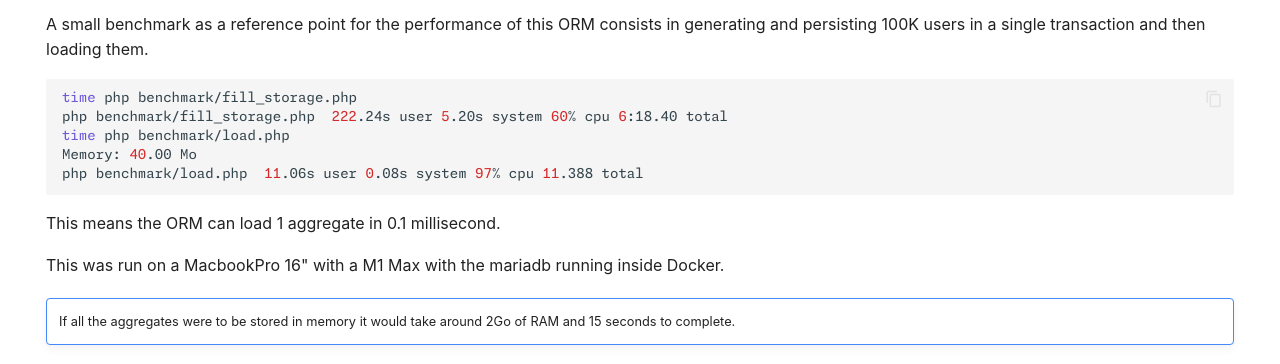
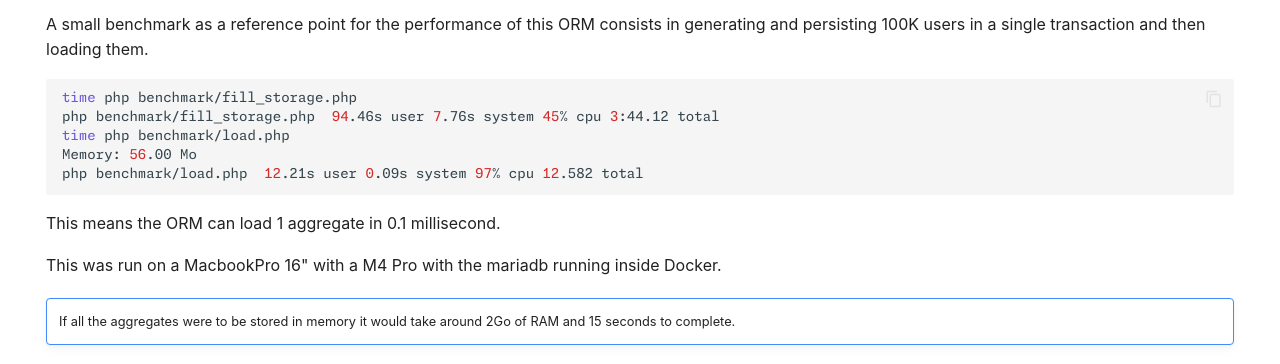
Before and after one commit to formal-php/orm, an MkDocs documentation site: the page built from documentation/benchmark.md, in a window 1280 px wide. Shown: the part 216-580 px from the top of the page. Built offline with MkDocs 1.6.1 and Material for MkDocs 9.7.7, drawn with Linux system fonts in a browser that asks for light colours; plug-ins that fetch from the network failed and are left out.

Commit message:
update benchmark

````diff
--- a/documentation/benchmark.md
+++ b/documentation/benchmark.md
@@ -10,15 +10,15 @@ A small benchmark as a reference point for the performance of this ORM consists
 
 ```sh
 time php benchmark/fill_storage.php
-php benchmark/fill_storage.php  222.24s user 5.20s system 60% cpu 6:18.40 total
+php benchmark/fill_storage.php  94.46s user 7.76s system 45% cpu 3:44.12 total
 time php benchmark/load.php
-Memory: 40.00 Mo
-php benchmark/load.php  11.06s user 0.08s system 97% cpu 11.388 total
+Memory: 56.00 Mo
+php benchmark/load.php  12.21s user 0.09s system 97% cpu 12.582 total
 ```
 
 This means the ORM can load 1 aggregate in 0.1 millisecond.
 
-This was run on a MacbookPro 16" with a M1 Max with the mariadb running inside Docker.
+This was run on a MacbookPro 16" with a M4 Pro with the mariadb running inside Docker.
 
 !!! note ""
     If all the aggregates were to be stored in memory it would take around 2Go of RAM and 15 seconds to complete.
````
